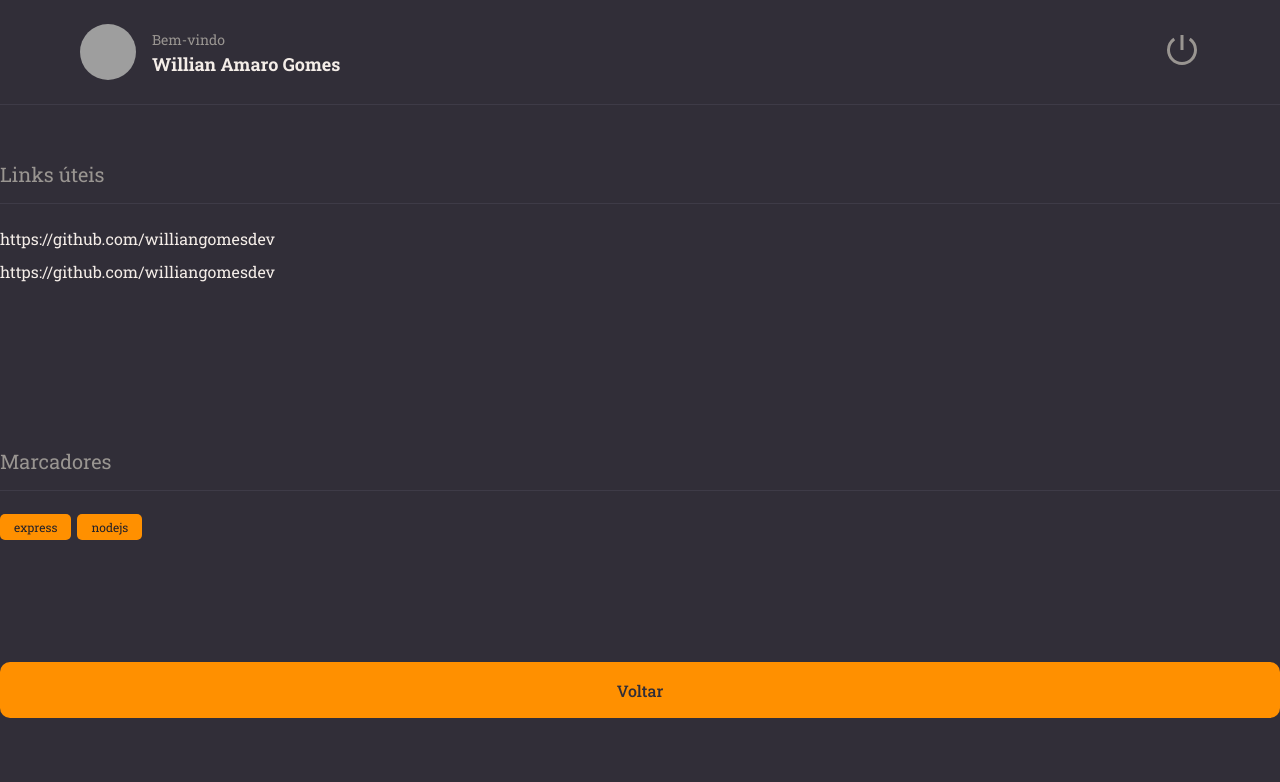
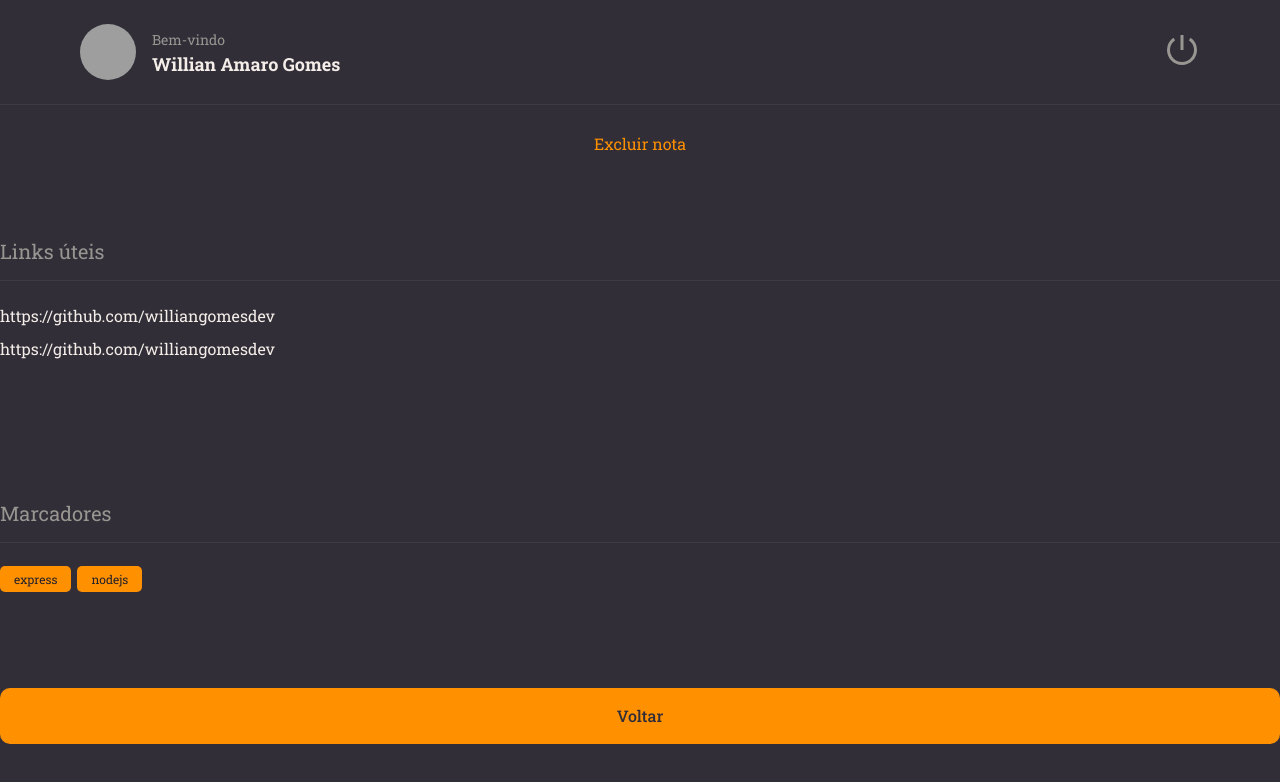
Before and after one commit to williangomesdev/Explorer-Stage10-Rocketnotes-Frontend-, a React (Vite) app: page / in a window 1280 px wide. Shown: the top 782 px of the page. Built offline with nearby package versions, Linux system fonts and the light colour scheme; grey boxes are pictures that could not be loaded.

Commit message:
componente button text

```diff
--- /dev/null
+++ b/src/components/ButtonText/index.jsx
@@ -0,0 +1,10 @@
+import { Container } from "./styles";
+
+export function ButtonText({ title, ...rest }) {
+    return (
+        <Container type="button"{...rest}>
+            {title}
+        </Container>
+    )
+
+}
--- /dev/null
+++ b/src/components/ButtonText/styles.js
@@ -0,0 +1,8 @@
+import styled from "styled-components";
+
+export const Container = styled.button`
+  background: none;
+  color: ${({ theme }) => theme.COLORS.ORANGE};
+  border: none;
+  font-size: 1rem;
+`;
--- a/src/pages/Details/index.jsx
+++ b/src/pages/Details/index.jsx
@@ -1,4 +1,5 @@
 import { Button } from '../../components/Button'
+import { ButtonText } from '../../components/ButtonText'
 import { Header } from '../../components/Header'
 import { Section } from '../../components/Section'
 import { Tag } from '../../components/Tag'
@@ -7,6 +8,7 @@
   return (
     <Container>
       <Header />
+      <ButtonText title="Excluir nota"/>
       <Section title="Links úteis">
         <Links>
           <li><a href="#">https://github.com/williangomesdev</a></li>
```
